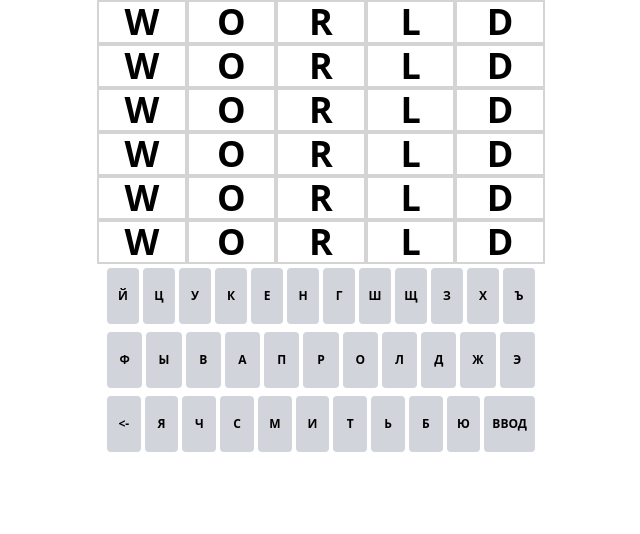
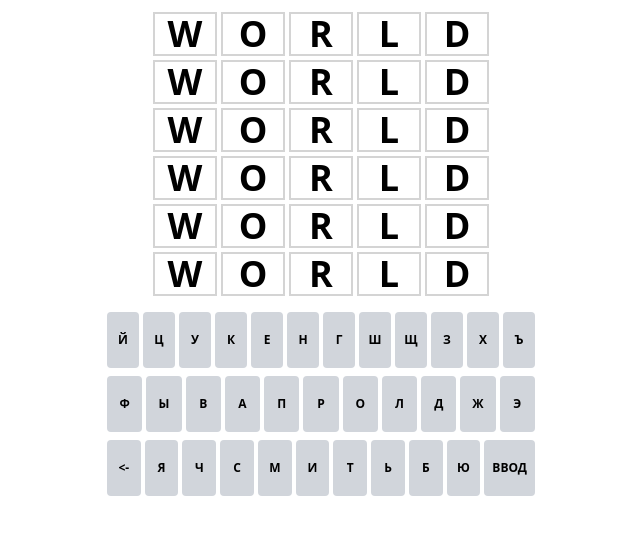
Before and after one commit to Arnosha96/game-wordly, a React (Create React App) app: page / in a window 1280 px wide. Shown: the top 534 px of the page, without its empty margins (319-959 px from the left). Built offline with nearby package versions, Linux system fonts and the light colour scheme.

Commit message:
cell size fix

```diff
--- a/src/components/board.tsx
+++ b/src/components/board.tsx
@@ -2,7 +2,8 @@ import CellsLine from "./cellsLine";
 
 const Board = () => {
   return (
-    <div className="flex flex-col">
+    <div className="flex justify-center items-center">
+      <div className="flex flex-col gap-1 p-3 box-border fix-h fix-small-iphones-grid w-full max-w-[360px] max-h-[480px]">
         <CellsLine />
         <CellsLine />
         <CellsLine />
@@ -10,6 +11,7 @@ const Board = () => {
         <CellsLine />
         <CellsLine />
       </div>
+    </div>
   );
 };
 
--- a/src/components/cell.tsx
+++ b/src/components/cell.tsx
@@ -17,9 +17,9 @@ const Cell = ({ letter }: CellProps) => {
         font-bold
         select-none
         border-2
-      border-neutral-300
-      dark:text-white
-      dark:border-neutral-700
+        border-neutral-300
+        dark:text-white
+        dark:border-neutral-700
       "
     >
       {letter}
--- a/src/components/cellsLine.tsx
+++ b/src/components/cellsLine.tsx
@@ -2,7 +2,7 @@ import Cell from "./cell";
 
 const CellsLine = () => {
   return (
-    <div className="flex">
+    <div className="flex gap-1 w-full fix-tile-width">
       <Cell letter={"W"} />
       <Cell letter={"O"} />
       <Cell letter={"R"} />
```
Lines whose indentation alone changed are shown as unchanged.
